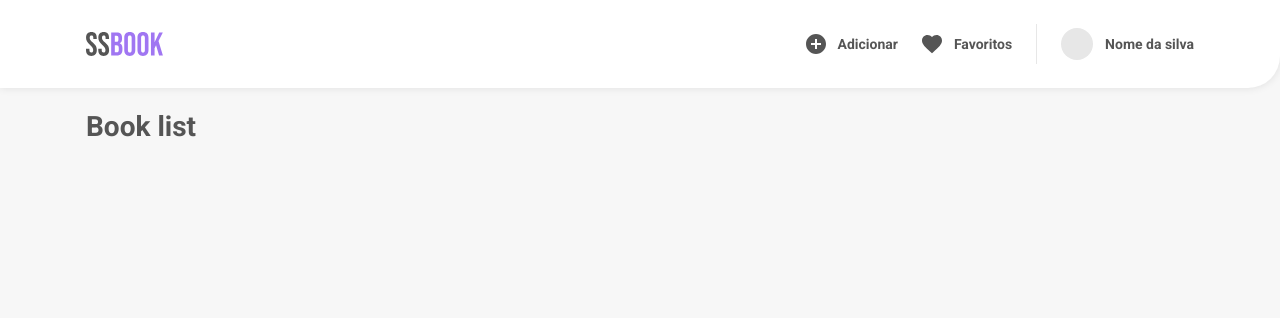
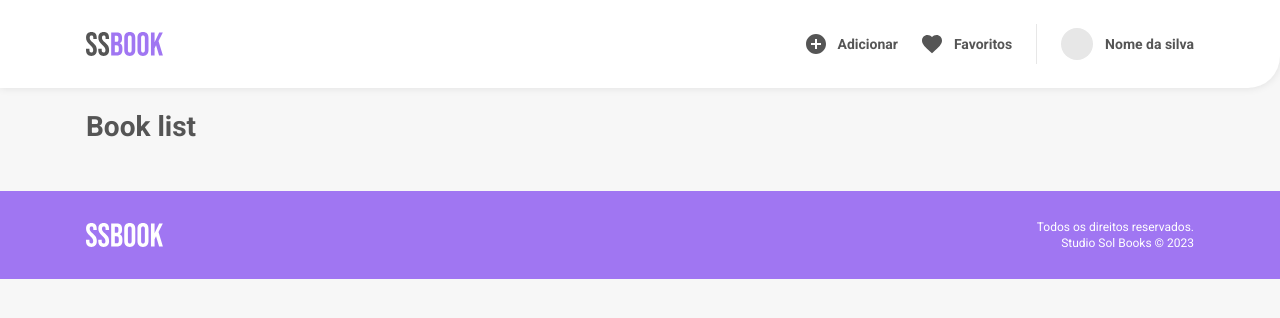
Before and after one commit to roger067/studio_sol, a React (Vite) app: page / in a window 1280 px wide. Shown: the top 318 px of the page. Built offline with nearby package versions, Linux system fonts and the light colour scheme.

Commit message:
feat: style footer

```diff
--- a/src/components/Footer.tsx
+++ b/src/components/Footer.tsx
@@ -1,8 +1,32 @@
 import styled from 'styled-components';
-import { Flex } from '../ui';
 
-const Footer = () => <FooterTag as="footer"></FooterTag>;
+import { COLORS, Container, Flex, Text } from '../ui';
 
-const FooterTag = styled(Flex)``;
+import { ReactComponent as Logo } from '../assets/logo-white.svg';
+
+const Footer = () => (
+  <FooterTag>
+    <Container>
+      <Flex justifyContent="space-between" alignItems="center">
+        <Logo />
+        <Flex flexDirection="column">
+          <Text textAlign="right" color={COLORS.WHITE} fontSize="0.75rem">
+            Todos os direitos reservados.
+          </Text>
+          <Text textAlign="right" color={COLORS.WHITE} fontSize="0.75rem">
+            Studio Sol Books © 2023
+          </Text>
+        </Flex>
+      </Flex>
+    </Container>
+  </FooterTag>
+);
+
+const FooterTag = styled.footer`
+  width: 100%;
+  background-color: ${COLORS.PURPLE_100};
+  padding: 28px 0;
+  margin-top: 48px;
+`;
 
 export default Footer;
--- a/src/ui/colors.ts
+++ b/src/ui/colors.ts
@@ -2,11 +2,7 @@ const COLORS = {
   GRAY_100: '#E7E7E7',
   GRAY_200: '#757575',
   GRAY_300: '#555555',
-  GREEN_100: '#C9D8B6',
-  GREEN_200: '#D8E9A8',
-  GREEN_300: '#4E9F3D',
-  GREEN_400: '#1E5128',
-  GREEN_500: '#1B281D',
+  PURPLE_100: '#A076F2',
   WHITE: '#FFF',
 };
 
```
